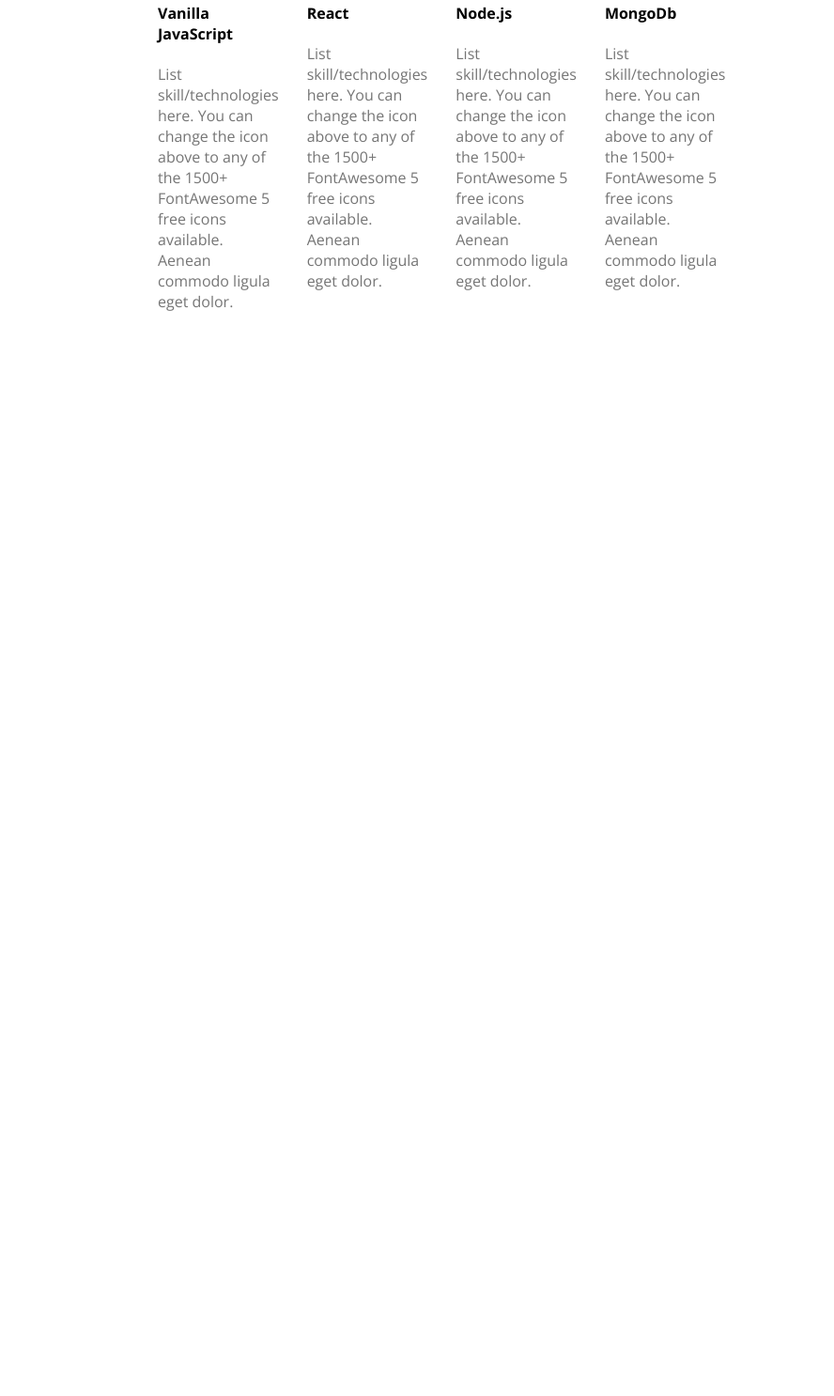
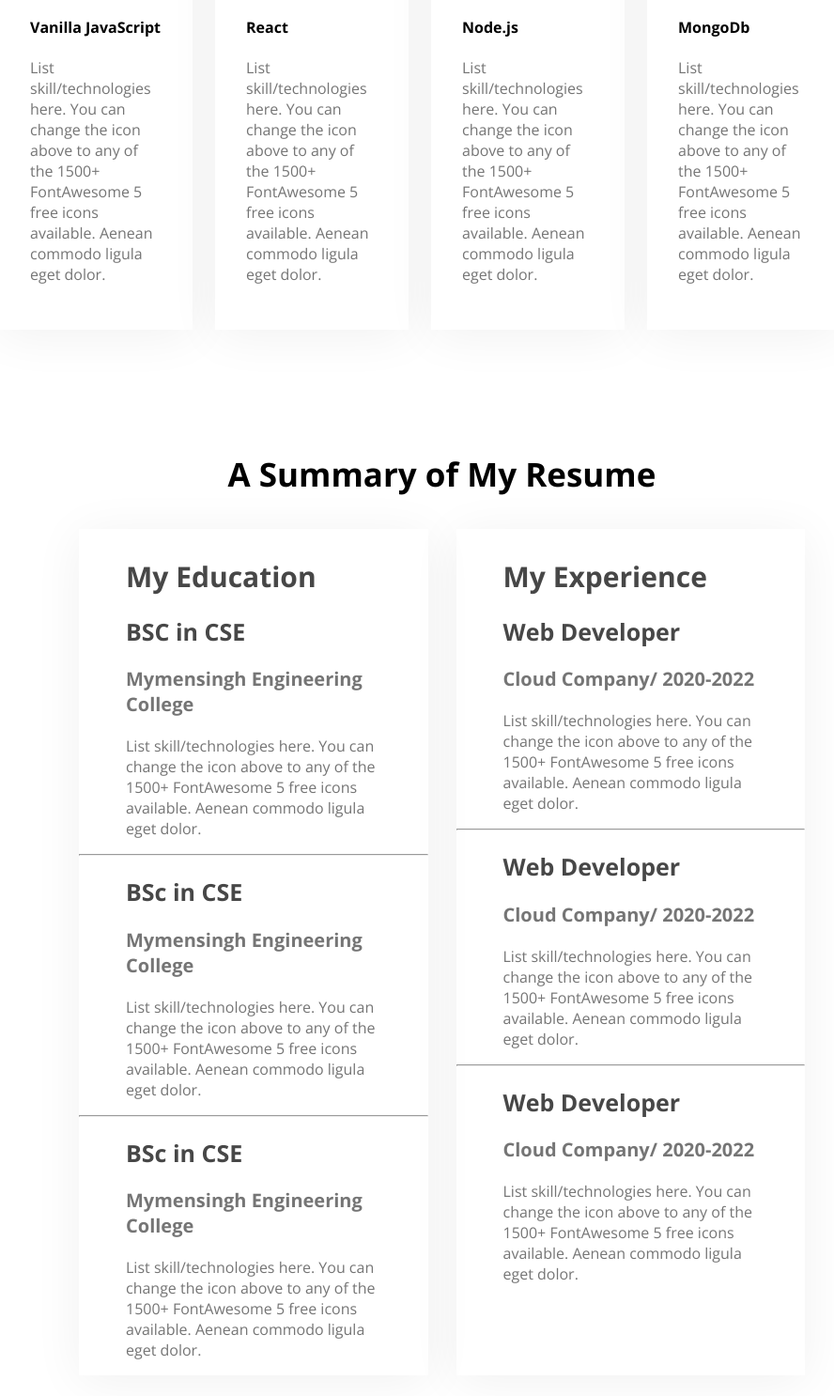
Before and after one commit to FazleRabbiBindu/webDeveloperPortfolio, a plain HTML site: page index.html in a window 1280 px wide. Shown: the part 1955-3441 px from the top of the page at 94% size, without its empty margins (193-1081 px from the left). Before the commit the page ends 2333 px from the top, so only its background shows below. Drawn offline with nearby package versions, Linux system fonts and the light colour scheme.

Commit message:
resume section added

```diff
--- a/assets/css/style.css
+++ b/assets/css/style.css
@@ -124,7 +124,7 @@
 
 /* what I do section */
 .whatIdo {
-    margin: 0 345px 0 346px;
+    margin: 65px 192px 65px 192px;
     text-align: center;
 }
 
@@ -135,24 +135,66 @@
 }
 
 .whatIdo-description {
-    padding: 10px;
+    padding: 0 170px;
     color: #757575;
     text-align: center;
     font-size: 18px;
-    /* 166.667% */
 }
 
 /* Skill container */
 .skill-container{
     display: flex;
-    margin: 30px 0 30px 0;
+    gap: 24px;
+    margin: 65px 0 65px 0;
 }
 .skill{
     text-align: left;
-    background-color: #FFF;
-    padding: 32px 10px 0 10px;
-    margin: 0 5px;
+    background: #FFF;
+    padding: 32px 33px;
+    box-shadow: 0px 6px 50px 0px rgba(0, 0, 0, 0.06);
 }
 .skill-description{
     color: #757575;
+    font-size: 16px;
 }
+
+/* resume section*/
+.resume{
+    margin: 130px 230px 130px 277px;
+}
+.resume-title{
+    text-align: center;
+    font-size: 35px;
+}
+.resume-container{
+    display: flex;
+    gap: 30px;
+    /* padding: 30px 50px; */
+}
+
+.resume-column-title{
+    padding: 0 50px;
+    margin-bottom: 0;
+    color: #474747;
+    font-size: 30px;
+    font-weight: 700;
+}
+.resume-column{
+    box-shadow: 0px 6px 50px 0px rgba(0, 0, 0, 0.06);
+}
+.resume-item{
+    padding: 0px 50px;
+}
+.resume-item-title{
+    color: #474747;
+    font-size: 25px;
+}
+
+.resume-item-institute{
+    color: #757575;
+    font-size: 20px;
+}
+.resume-item-description{
+    color: #757575;
+    font-size: 16px;
+}
--- a/index.html
+++ b/index.html
@@ -1,11 +1,13 @@
 <!DOCTYPE html>
 <html lang="en">
+
 <head>
     <meta charset="UTF-8">
     <meta name="viewport" content="width=device-width, initial-scale=1.0">
     <title>Md. Fazla Rabbi Bindu</title>
     <link rel="stylesheet" href="./assets/css/style.css">
 </head>
+
 <body>
     <header class="header">
         <nav>
@@ -18,9 +20,10 @@
         </nav>
         <div class="banner">
             <div class="banner-content">
-                <h3 class="banner-greeting">Hi, I  am</h3>
+                <h3 class="banner-greeting">Hi, I am</h3>
                 <h1 class="banner-title">Fazla Rabbi Bindu</h1>
-                <p class="banner-description">I am a web developer for fun.  There are a lot of my projects! Wanna see? Let's have tour to my portfolio then</p>
+                <p class="banner-description">I am a web developer for fun. There are a lot of my projects! Wanna see?
+                    Let's have tour to my portfolio then</p>
                 <button class="btn-primary">Download CV</button>
                 <button class="btn-primary">Contact</button>
             </div>
@@ -31,7 +34,10 @@
         <section class="about">
             <h3 class="about-title">About Me</h3>
             <p class="about-description">
-                Lorem ipsum dolor sit amet consectetur adipisicing elit. Debitis nam tempora nulla? Doloribus aperiam aut vel aspernatur quidem, quae, numquam ipsam officiis necessitatibus dolore exercitationem eveniet perspiciatis doloremque? Ducimus illum quibusdam ipsam amet officiis, veritatis, cupiditate porro culpa quaerat aut distinctio quam delectus eaque, corrupti possimus esse hic alias necessitatibus maxime.
+                Lorem ipsum dolor sit amet consectetur adipisicing elit. Debitis nam tempora nulla? Doloribus aperiam
+                aut vel aspernatur quidem, quae, numquam ipsam officiis necessitatibus dolore exercitationem eveniet
+                perspiciatis doloremque? Ducimus illum quibusdam ipsam amet officiis, veritatis, cupiditate porro culpa
+                quaerat aut distinctio quam delectus eaque, corrupti possimus esse hic alias necessitatibus maxime.
             </p>
             <div class="about-info-container">
                 <div class="about-info">
@@ -56,28 +62,91 @@
         <section class="whatIdo">
             <h3 class="whatIdo-title">What I do</h3>
             <p class="whatIdo-description">
-                I have more than 4 years experience building website for clients all over the world. Below is a quick overview of my main technical skill sets and technologies I use. Want to find out more about my experience? Check out my online resume and project portfolio.
+                I have more than 4 years experience building website for clients all over the world. Below is a quick
+                overview of my main technical skill sets and technologies I use. Want to find out more about my
+                experience? Check out my online resume and project portfolio.
             </p>
             <div class="skill-container">
                 <div class="skill">
                     <img src="./assets/images/icons/js.png" alt="javaScript logo" class="skill-image">
                     <h4 class="skill-title">Vanilla JavaScript</h4>
-                    <p class="skill-description">List skill/technologies here. You can change the icon above to any of the 1500+ FontAwesome 5 free icons available. Aenean commodo ligula eget dolor.</p>
+                    <p class="skill-description">List skill/technologies here. You can change the icon above to any of
+                        the 1500+ FontAwesome 5 free icons available. Aenean commodo ligula eget dolor.</p>
                 </div>
                 <div class="skill">
                     <img src="./assets/images/icons/react.png" alt="react logo" class="skill-image">
                     <h4 class="skill-title">React</h4>
-                    <p class="skill-description">List skill/technologies here. You can change the icon above to any of the 1500+ FontAwesome 5 free icons available. Aenean commodo ligula eget dolor.</p>
+                    <p class="skill-description">List skill/technologies here. You can change the icon above to any of
+                        the 1500+ FontAwesome 5 free icons available. Aenean commodo ligula eget dolor.</p>
                 </div>
                 <div class="skill">
                     <img src="./assets/images/icons/nodejs.png" alt="nodejs logo" class="skill-image">
                     <h4 class="skill-title">Node.js</h4>
-                    <p class="skill-description">List skill/technologies here. You can change the icon above to any of the 1500+ FontAwesome 5 free icons available. Aenean commodo ligula eget dolor.</p>
+                    <p class="skill-description">List skill/technologies here. You can change the icon above to any of
+                        the 1500+ FontAwesome 5 free icons available. Aenean commodo ligula eget dolor.</p>
                 </div>
                 <div class="skill">
                     <img src="./assets/images/icons/mongo.png" alt="mongodb logo" class="skill-image">
                     <h4 class="skill-title">MongoDb</h4>
-                    <p class="skill-description">List skill/technologies here. You can change the icon above to any of the 1500+ FontAwesome 5 free icons available. Aenean commodo ligula eget dolor.</p>
+                    <p class="skill-description">List skill/technologies here. You can change the icon above to any of
+                        the 1500+ FontAwesome 5 free icons available. Aenean commodo ligula eget dolor.</p>
+                </div>
+            </div>
+        </section>
+        <section class="resume">
+            <h3 class="resume-title">A Summary of My Resume</h3>
+            <div class="resume-container">
+                <div class="resume-column">
+                    <h3 class="resume-column-title">My Education</h3>
+                    <div class="resume-item">
+                        <h2 class="resume-item-title">BSC in CSE</h2>
+                        <h3 class="resume-item-institute">Mymensingh Engineering College</h3>
+                        <p class="resume-item-description">List skill/technologies here. You can change the icon above
+                            to any of the 1500+ FontAwesome 5 free icons available. Aenean commodo ligula eget dolor.
+                        </p>
+                    </div>
+                    <hr>
+                    <div class="resume-item">
+                        <h2 class="resume-item-title">BSc in CSE</h2>
+                        <h3 class="resume-item-institute">Mymensingh Engineering College</h3>
+                        <p class="resume-item-description">List skill/technologies here. You can change the icon above
+                            to any of the 1500+ FontAwesome 5 free icons available. Aenean commodo ligula eget dolor.
+                        </p>
+                    </div>
+                    <hr>
+                    <div class="resume-item">
+                        <h2 class="resume-item-title">BSc in CSE</h2>
+                        <h3 class="resume-item-institute">Mymensingh Engineering College</h3>
+                        <p class="resume-item-description">List skill/technologies here. You can change the icon above
+                            to any of the 1500+ FontAwesome 5 free icons available. Aenean commodo ligula eget dolor.
+                        </p>
+                    </div>
+                </div>
+                <div class="resume-column">
+                    <h3 class="resume-column-title">My Experience</h3>
+                    <div class="resume-item">
+                        <h2 class="resume-item-title">Web Developer</h2>
+                        <h3 class="resume-item-institute">Cloud Company/ 2020-2022</h3>
+                        <p class="resume-item-description">List skill/technologies here. You can change the icon above
+                            to any of the 1500+ FontAwesome 5 free icons available. Aenean commodo ligula eget dolor.
+                        </p>
+                    </div>
+                    <hr>
+                    <div class="resume-item">
+                        <h2 class="resume-item-title">Web Developer</h2>
+                        <h3 class="resume-item-institute">Cloud Company/ 2020-2022</h3>
+                        <p class="resume-item-description">List skill/technologies here. You can change the icon above
+                            to any of the 1500+ FontAwesome 5 free icons available. Aenean commodo ligula eget dolor.
+                        </p>
+                    </div>
+                    <hr>
+                    <div class="resume-item">
+                        <h2 class="resume-item-title">Web Developer</h2>
+                        <h3 class="resume-item-institute">Cloud Company/ 2020-2022</h3>
+                        <p class="resume-item-description">List skill/technologies here. You can change the icon above
+                            to any of the 1500+ FontAwesome 5 free icons available. Aenean commodo ligula eget dolor.
+                        </p>
+                    </div>
                 </div>
             </div>
         </section>
@@ -86,4 +155,5 @@
 
     </footer>
 </body>
+
 </html>
```
